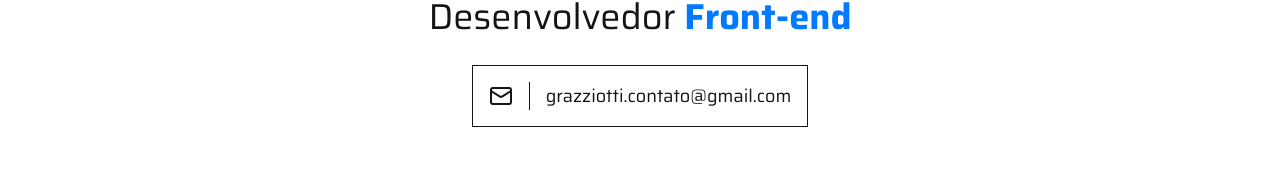
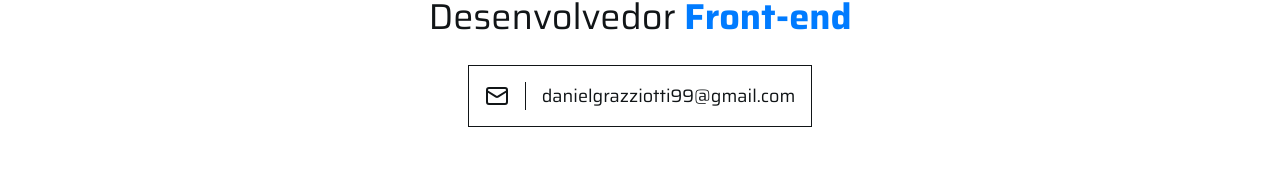
Before and after one commit to grazziotti/portfolio, a Next.js app: page / in a window 1280 px wide. Shown: the part 392-564 px from the top of the page. Built offline with nearby package versions, Linux system fonts and the light colour scheme.

Commit message:
feat: update contact email

```diff
--- a/src/app/components/EmailBtn.tsx
+++ b/src/app/components/EmailBtn.tsx
@@ -6,7 +6,7 @@ import copy from 'copy-to-clipboard'
 import { Mail } from 'lucide-react'
 
 export const EmailBtn = () => {
-  const email = 'grazziotti.contato@gmail.com'
+  const email = 'danielgrazziotti99@gmail.com'
   const [copied, setCopied] = useState(false)
 
   const handleCopyEmail = () => {
```
